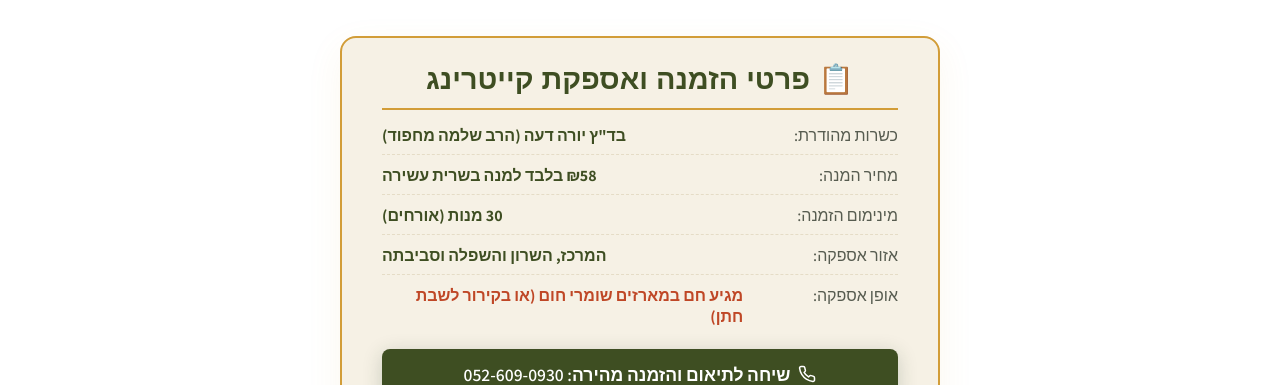
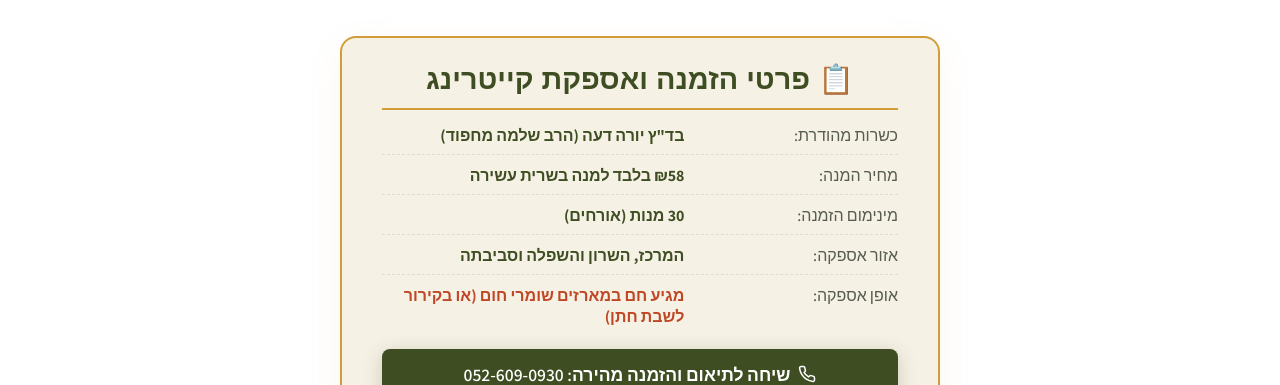
Before and after one commit to eitanyar/aaasada.com, a Next.js app: page / in a window 1280 px wide. Shown: the part 820-1205 px from the top of the page. Built offline with nearby package versions, Linux system fonts and the light colour scheme; no server answers; a web font is replaced by a local one.

Commit message:
Align delivery detail columns in RTL

```diff
--- /dev/null
+++ b/src/components/DeliveryDetails.module.css
@@ -0,0 +1,21 @@
+.details {
+  list-style: none;
+  display: flex;
+  flex-direction: column;
+  gap: 10px;
+  padding: 0;
+  margin: 0;
+}
+
+.details > li {
+  display: grid;
+  grid-template-columns: minmax(0, 2fr) minmax(0, 3fr);
+  gap: 12px;
+}
+
+.details > li > span,
+.details > li > strong {
+  min-width: 0;
+  text-align: right;
+  overflow-wrap: anywhere;
+}
--- a/src/components/LocalDeliveryCard.tsx
+++ b/src/components/LocalDeliveryCard.tsx
@@ -3,6 +3,7 @@
 import React, { useEffect, useState } from "react";
 import { useSearchParams, usePathname } from "next/navigation";
 import { PhoneIcon } from "./icons";
+import styles from "./DeliveryDetails.module.css";
 
 interface LocalDeliveryCardProps {
   cityName?: string;
@@ -88,28 +89,28 @@ export default function LocalDeliveryCard({
         </div>
       )}
 
-      <ul style={{ listStyle: "none", display: "flex", flexDirection: "column", gap: "10px", padding: 0, margin: 0 }}>
-        <li style={{ display: "flex", justifyContent: "space-between", borderBottom: "1px dashed var(--border-color)", paddingBottom: "8px" }}>
+      <ul className={styles.details}>
+        <li style={{ borderBottom: "1px dashed var(--border-color)", paddingBottom: "8px" }}>
           <span style={{ color: "var(--text-muted)", fontWeight: "500" }}>כשרות מהודרת:</span>
           <strong style={{ color: "var(--secondary-green)" }}>בד"ץ יורה דעה (הרב שלמה מחפוד)</strong>
         </li>
-        <li style={{ display: "flex", justifyContent: "space-between", borderBottom: "1px dashed var(--border-color)", paddingBottom: "8px" }}>
+        <li style={{ borderBottom: "1px dashed var(--border-color)", paddingBottom: "8px" }}>
           <span style={{ color: "var(--text-muted)", fontWeight: "500" }}>מחיר המנה:</span>
           <strong style={{ color: "var(--secondary-green)" }}>{azkarotDual ? "₪43 (מבצע) / ₪58 (מורחב)" : priceText}</strong>
         </li>
         {!azkarotDual && (
-          <li style={{ display: "flex", justifyContent: "space-between", borderBottom: "1px dashed var(--border-color)", paddingBottom: "8px" }}>
+          <li style={{ borderBottom: "1px dashed var(--border-color)", paddingBottom: "8px" }}>
             <span style={{ color: "var(--text-muted)", fontWeight: "500" }}>מינימום הזמנה:</span>
             <strong style={{ color: "var(--secondary-green)" }}>30 מנות (אורחים)</strong>
           </li>
         )}
-        <li style={{ display: "flex", justifyContent: "space-between", borderBottom: "1px dashed var(--border-color)", paddingBottom: "8px" }}>
+        <li style={{ borderBottom: "1px dashed var(--border-color)", paddingBottom: "8px" }}>
           <span style={{ color: "var(--text-muted)", fontWeight: "500" }}>אזור אספקה:</span>
           <strong style={{ color: "var(--secondary-green)" }}>{cityName} וסביבתה</strong>
         </li>
-        <li style={{ display: "flex", justifyContent: "space-between", paddingBottom: "2px" }}>
+        <li style={{ paddingBottom: "2px" }}>
           <span style={{ color: "var(--text-muted)", fontWeight: "500" }}>אופן אספקה:</span>
-          <strong style={{ color: "var(--accent-terracotta)", textAlign: "right", maxWidth: "70%" }}>
+          <strong style={{ color: "var(--accent-terracotta)" }}>
             {isShabbatChatan
               ? "מגיע בקירור מבוקר בשישי בצהריים (לחימום על הפלטה)"
               : isSpecificEvent
```
Also changed, not shown: src/app/city/[slug]/bar-mitzvah/page.tsx (+7 -6 lines), src/app/city/[slug]/brit/page.tsx (+7 -6 lines), src/app/city/[slug]/hina/page.tsx (+7 -6 lines).
